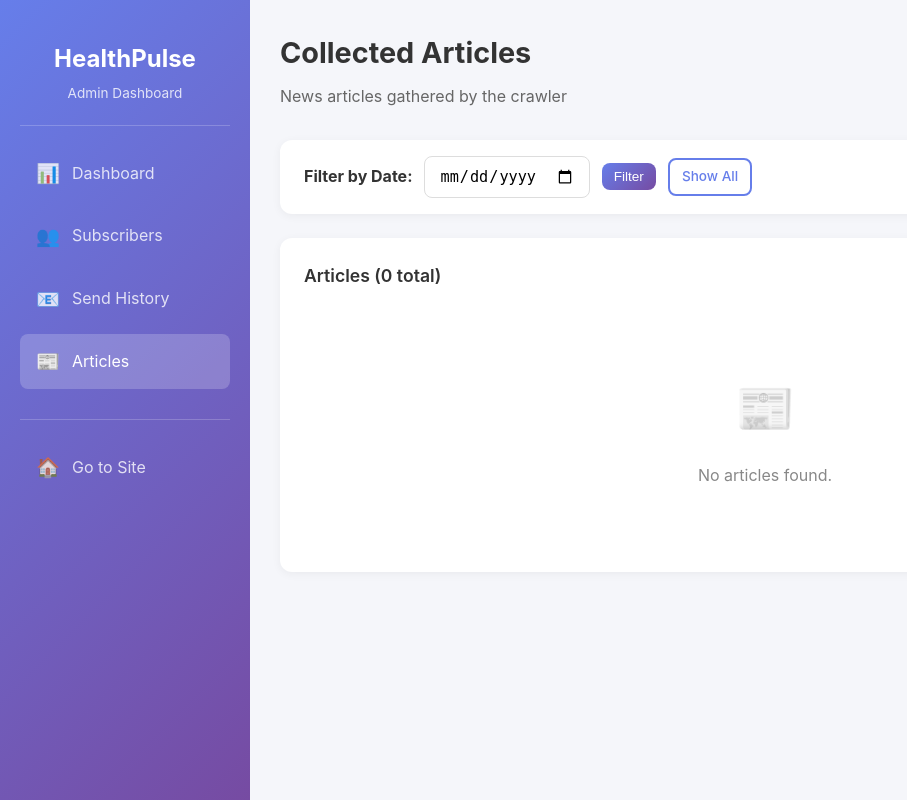
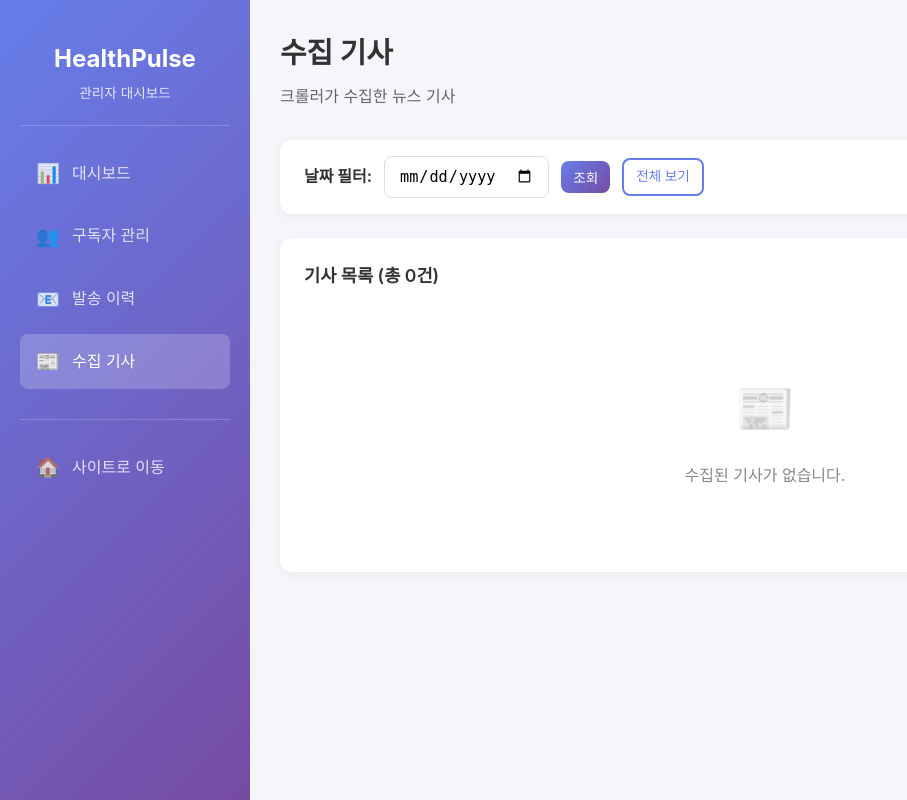
Before and after one commit to bluevlad/HealthPulse, a FastAPI app: page /admin/articles in a window 1280 px wide. Shown: the whole page, without its empty margins (0-907 px from the left). Run offline with FastAPI, Linux system fonts and the light colour scheme.

Commit message:
fix: GitHub 이슈 6건 일괄 수정 (#1, #3, #4, #5, #6, #8)
- #1 기사 링크 href 수정 (article.url → article.original_link or article.link)
- #3 푸터 저작권 연도 동적 표시 (2024 하드코딩 → datetime.now().year)
- #4 삭제된 수신자 표시 텍스트 변경 (Unknown → 삭제된 사용자)
- #5 관리자 페이지 UI 텍스트 한국어 통일
- #6 기사 중요도 점수 소수점 2자리 포맷 적용
- #8 구독 신청 시 이메일 형식 유효성 검사 추가

Co-Authored-By: Claude Opus 4.6 <noreply@anthropic.com>

```diff
--- a/src/web/app.py
+++ b/src/web/app.py
@@ -3,6 +3,7 @@ HealthPulse Web Application
 Subscription management and newsletter preview
 """
 
+import re
 import secrets
 import hashlib
 import json
@@ -42,6 +43,7 @@ app = FastAPI(
 # Setup templates and static files
 BASE_DIR = Path(__file__).parent
 templates = Jinja2Templates(directory=str(BASE_DIR / "templates"))
+templates.env.globals["now"] = datetime.now
 app.mount("/static", StaticFiles(directory=str(BASE_DIR / "static")), name="static")
 
 # Initialize database
@@ -136,7 +138,7 @@ def send_verification_email(email: str, name: str, code: str) -> bool:
                     <p>본인이 요청하지 않은 경우 이 이메일을 무시해주세요.</p>
                 </div>
                 <div class="footer">
-                    <p>© 2024 HealthPulse. All rights reserved.</p>
+                    <p>© {datetime.now().year} HealthPulse. All rights reserved.</p>
                 </div>
             </div>
         </body>
@@ -184,6 +186,18 @@ async def subscribe_submit(
     keywords: str = Form(default="")
 ):
     """Handle subscription form submission - send verification code"""
+    # Validate email format
+    email_pattern = re.compile(r'^[a-zA-Z0-9._%+-]+@[a-zA-Z0-9.-]+\.[a-zA-Z]{2,}$')
+    if not email_pattern.match(email):
+        return templates.TemplateResponse("subscribe.html", {
+            "request": request,
+            "title": "구독 신청 - HealthPulse",
+            "error": "올바른 이메일 형식이 아닙니다. 다시 확인해주세요.",
+            "email": email,
+            "name": name,
+            "keywords": keywords
+        })
+
     with get_session() as session:
         # Check if already subscribed
         existing = session.query(Recipient).filter(Recipient.email == email).first()
@@ -750,8 +764,8 @@ async def admin_dashboard(request: Request, date: Optional[str] = None):
         for history in send_history:
             recipient = session.query(Recipient).filter(Recipient.id == history.recipient_id).first()
             send_details.append({
-                "recipient_name": recipient.name if recipient else "Unknown",
-                "recipient_email": recipient.email if recipient else "Unknown",
+                "recipient_name": recipient.name if recipient else "삭제된 사용자",
+                "recipient_email": recipient.email if recipient else "-",
                 "subject": history.subject,
                 "article_count": history.article_count,
                 "is_success": history.is_success,
@@ -852,8 +866,8 @@ async def admin_send_history(request: Request, date: Optional[str] = None, page:
             recipient = session.query(Recipient).filter(Recipient.id == item.recipient_id).first()
             history_details.append({
                 "id": item.id,
-                "recipient_name": recipient.name if recipient else "Unknown",
-                "recipient_email": recipient.email if recipient else "Unknown",
+                "recipient_name": recipient.name if recipient else "삭제된 사용자",
+                "recipient_email": recipient.email if recipient else "-",
                 "subject": item.subject,
                 "article_count": item.article_count,
                 "report_date": item.report_date,
--- a/src/web/templates/admin/articles.html
+++ b/src/web/templates/admin/articles.html
@@ -2,20 +2,20 @@
 
 {% block content %}
 <div class="page-header">
-    <h1>Collected Articles</h1>
-    <p>News articles gathered by the crawler{% if selected_date %} on {{ selected_date }}{% endif %}</p>
+    <h1>수집 기사</h1>
+    <p>크롤러가 수집한 뉴스 기사{% if selected_date %} ({{ selected_date }}){% endif %}</p>
 </div>
 
 <!-- Date Filter -->
 <div class="card" style="padding: 16px 24px;">
     <form class="date-filter" method="get" action="/admin/articles">
-        <label for="date"><strong>Filter by Date:</strong></label>
+        <label for="date"><strong>날짜 필터:</strong></label>
         <input type="date" id="date" name="date" value="{{ selected_date or '' }}">
-        <button type="submit" class="btn btn-sm">Filter</button>
-        <a href="/admin/articles" class="btn btn-sm btn-outline">Show All</a>
+        <button type="submit" class="btn btn-sm">조회</button>
+        <a href="/admin/articles" class="btn btn-sm btn-outline">전체 보기</a>
         {% if available_dates %}
         <select onchange="if(this.value) window.location.href='/admin/articles?date='+this.value" style="padding: 10px; border-radius: 8px; border: 1px solid #ddd;">
-            <option value="">Quick Select...</option>
+            <option value="">빠른 선택...</option>
             {% for d in available_dates %}
             <option value="{{ d }}" {% if d == selected_date %}selected{% endif %}>{{ d }}</option>
             {% endfor %}
@@ -27,7 +27,7 @@
 <!-- Articles List -->
 <div class="card">
     <div class="card-header">
-        <h3 class="card-title">Articles ({{ total_count }} total)</h3>
+        <h3 class="card-title">기사 목록 (총 {{ total_count }}건)</h3>
     </div>
 
     {% if articles %}
@@ -36,11 +36,11 @@
             <thead>
                 <tr>
                     <th>ID</th>
-                    <th style="min-width: 300px;">Title</th>
-                    <th>Source</th>
-                    <th>Score</th>
-                    <th>Processed</th>
-                    <th>Collected At</th>
+                    <th style="min-width: 300px;">제목</th>
+                    <th>출처</th>
+                    <th>점수</th>
+                    <th>처리 여부</th>
+                    <th>수집 일시</th>
                 </tr>
             </thead>
             <tbody>
@@ -48,7 +48,7 @@
                 <tr>
                     <td>{{ article.id }}</td>
                     <td>
-                        <a href="{{ article.url }}" target="_blank" class="text-link" title="{{ article.title }}">
+                        <a href="{{ article.original_link or article.link }}" target="_blank" class="text-link" title="{{ article.title }}">
                             {{ article.title[:80] }}{% if article.title|length > 80 %}...{% endif %}
                         </a>
                         {% if article.summary %}
@@ -61,7 +61,7 @@
                     <td>
                         {% if article.importance_score %}
                         <span class="badge {% if article.importance_score >= 8 %}badge-success{% elif article.importance_score >= 5 %}badge-info{% else %}badge-warning{% endif %}">
-                            {{ article.importance_score }}
+                            {{ "%.2f"|format(article.importance_score) }}
                         </span>
                         {% else %}
                         <span style="color: #aaa;">-</span>
@@ -69,9 +69,9 @@
                     </td>
                     <td>
                         {% if article.is_processed %}
-                        <span class="badge badge-success">Yes</span>
+                        <span class="badge badge-success">완료</span>
                         {% else %}
-                        <span class="badge badge-warning">No</span>
+                        <span class="badge badge-warning">미처리</span>
                         {% endif %}
                     </td>
                     <td>{{ article.collected_at.strftime('%Y-%m-%d %H:%M') if article.collected_at else '-' }}</td>
@@ -85,7 +85,7 @@
     {% if total_pages > 1 %}
     <div class="pagination">
         {% if page > 1 %}
-        <a href="/admin/articles?page={{ page - 1 }}{% if selected_date %}&date={{ selected_date }}{% endif %}">&laquo; Prev</a>
+        <a href="/admin/articles?page={{ page - 1 }}{% if selected_date %}&date={{ selected_date }}{% endif %}">&laquo; 이전</a>
         {% endif %}
 
         {% for p in range(1, total_pages + 1) %}
@@ -99,14 +99,14 @@
         {% endfor %}
 
         {% if page < total_pages %}
-        <a href="/admin/articles?page={{ page + 1 }}{% if selected_date %}&date={{ selected_date }}{% endif %}">Next &raquo;</a>
+        <a href="/admin/articles?page={{ page + 1 }}{% if selected_date %}&date={{ selected_date }}{% endif %}">다음 &raquo;</a>
         {% endif %}
     </div>
     {% endif %}
     {% else %}
     <div class="empty-state">
         <div class="icon">&#128240;</div>
-        <p>No articles found{% if selected_date %} for {{ selected_date }}{% endif %}.</p>
+        <p>{% if selected_date %}{{ selected_date }}에 수집된 기사가 없습니다.{% else %}수집된 기사가 없습니다.{% endif %}</p>
     </div>
     {% endif %}
 </div>
--- a/src/web/templates/admin/base_admin.html
+++ b/src/web/templates/admin/base_admin.html
@@ -400,38 +400,38 @@
     <aside class="sidebar">
         <div class="sidebar-logo">
             <h1>HealthPulse</h1>
-            <p>Admin Dashboard</p>
+            <p>관리자 대시보드</p>
         </div>
         <nav>
             <ul class="nav-menu">
                 <li class="nav-item">
                     <a href="/admin" class="nav-link {% if request.url.path == '/admin' %}active{% endif %}">
                         <span class="icon">&#128202;</span>
-                        <span>Dashboard</span>
+                        <span>대시보드</span>
                     </a>
                 </li>
                 <li class="nav-item">
                     <a href="/admin/subscribers" class="nav-link {% if '/admin/subscribers' in request.url.path %}active{% endif %}">
                         <span class="icon">&#128101;</span>
-                        <span>Subscribers</span>
+                        <span>구독자 관리</span>
                     </a>
                 </li>
                 <li class="nav-item">
                     <a href="/admin/send-history" class="nav-link {% if '/admin/send-history' in request.url.path %}active{% endif %}">
                         <span class="icon">&#128231;</span>
-                        <span>Send History</span>
+                        <span>발송 이력</span>
                     </a>
                 </li>
                 <li class="nav-item">
                     <a href="/admin/articles" class="nav-link {% if '/admin/articles' in request.url.path %}active{% endif %}">
                         <span class="icon">&#128240;</span>
-                        <span>Articles</span>
+                        <span>수집 기사</span>
                     </a>
                 </li>
                 <li class="nav-item" style="margin-top: 30px; padding-top: 20px; border-top: 1px solid rgba(255,255,255,0.2);">
                     <a href="/" class="nav-link">
                         <span class="icon">&#127968;</span>
-                        <span>Go to Site</span>
+                        <span>사이트로 이동</span>
                     </a>
                 </li>
             </ul>
--- a/src/web/templates/base.html
+++ b/src/web/templates/base.html
@@ -212,7 +212,7 @@
         {% block content %}{% endblock %}
 
         <div class="footer">
-            <p>&copy; 2024 HealthPulse. All rights reserved.</p>
+            <p>&copy; {{ now().year }} HealthPulse. All rights reserved.</p>
         </div>
     </div>
 </body>
```
Also changed, not shown: src/web/templates/admin/dashboard.html (+28 -28 lines), src/web/templates/admin/send_history.html (+19 -19 lines), src/web/templates/admin/subscribers.html (+19 -19 lines), src/web/templates/subscribe.html (+7 -3 lines).
